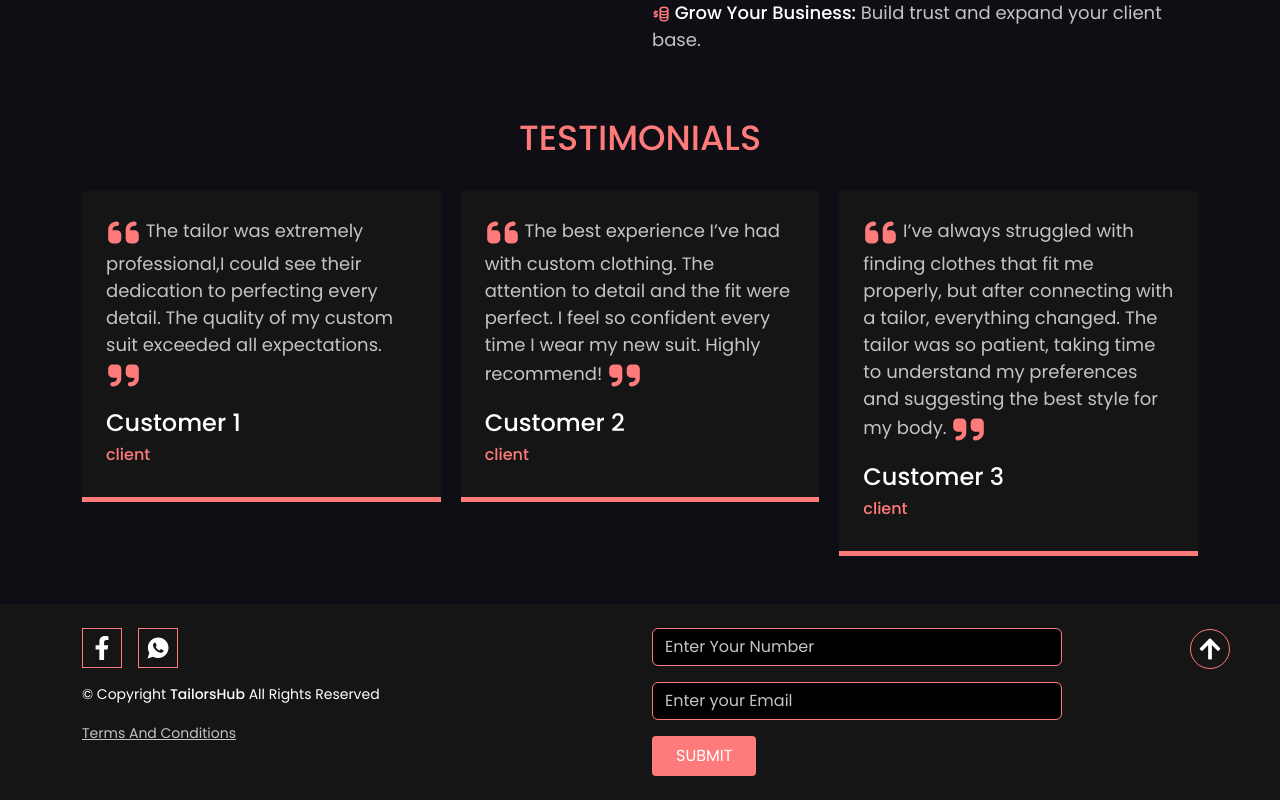
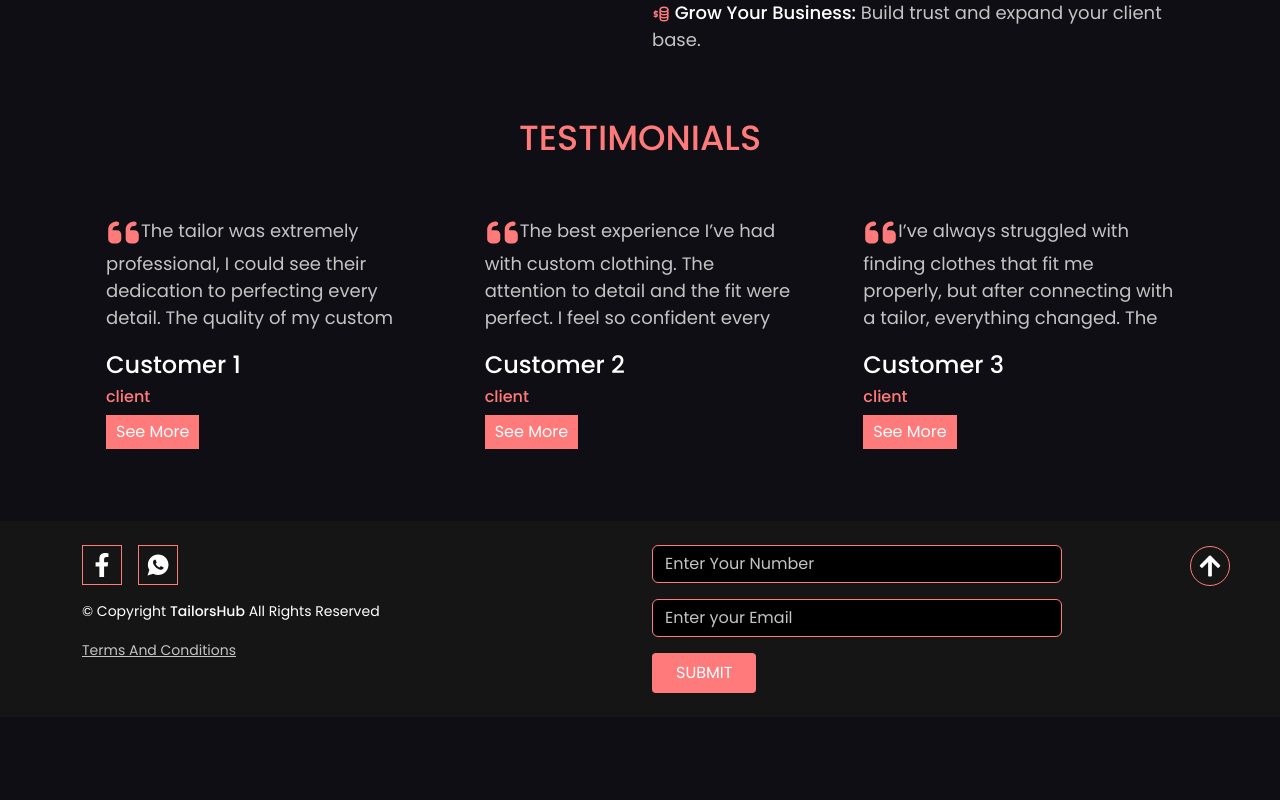
Before and after one commit to WasimAkram-R/Testing, a React (Vite) app in the folder vite-project/: page / in a window 1280 px wide. Shown: the part 2431-3231 px from the top of the page. After the commit the page ends 3148 px from the top, so only its background shows below. Built offline with nearby package versions, Linux system fonts and the light colour scheme; a web font is replaced by a local one.

Commit message:
eight  commit

```diff
--- a/vite-project/src/Components/Home/Home.css
+++ b/vite-project/src/Components/Home/Home.css
@@ -104,3 +104,27 @@
         height: 300px !important;
     }
 }
+
+
+
+
+/* swiper */
+
+.testimonial-text {
+    max-height: 120px; /* Limit the visible text height by default */
+    overflow: hidden;
+    text-overflow: ellipsis;
+  }
+
+  .testimonial-text.show-more {
+    max-height: none; /* Remove the height limitation when expanded */
+    overflow-y: scroll; /* Show scroll when content overflows */
+  }
+
+  .show-more-btn {
+    background-color: #ff7b7b;
+    color: white;
+    border: none;
+    padding: 5px 10px;
+    cursor: pointer;
+  }
--- a/vite-project/src/Components/Home/Home.jsx
+++ b/vite-project/src/Components/Home/Home.jsx
@@ -77,6 +77,35 @@ const Home = () => {
   useEffect(()=>{
      AOS.refresh();
   },[]);
+
+
+//swiper
+
+
+  const [showMore1, setShowMore1] = useState(false);
+  const [showMore2, setShowMore2] = useState(false);
+  const [showMore3, setShowMore3] = useState(false);
+  const [showMore4, setShowMore4] = useState(false);
+
+  const handleShowMore = (index) => {
+    switch (index) {
+      case 1:
+        setShowMore1(!showMore1);
+        break;
+      case 2:
+        setShowMore2(!showMore2);
+        break;
+      case 3:
+        setShowMore3(!showMore3);
+        break;
+      case 4:
+        setShowMore4(!showMore4);
+        break;
+      default:
+        break;
+    }
+  };
+
 
 
 
@@ -267,7 +296,7 @@ const Home = () => {
                 <h3 className=" displaytext text-uppercase pb-4" style={{color:"#ff7b7b"}}>Testimonials</h3>
             </div>
 
-       <Swiper
+       {/* <Swiper
         spaceBetween={20}
         loop={true}
         autoplay={{
@@ -294,10 +323,10 @@ const Home = () => {
         }}
       >
 
-        <SwiperSlide className=' p-4' style={{ backgroundColor: "#151515", borderBottom: "5px solid #ff7b7b" }}>
-          <div className="testimonial">
+        <SwiperSlide  className=' p-4 ' style={{ backgroundColor: "#151515", borderBottom: "5px solid #ff7b7b" }}>
+          <div className="testimonial ">
 
-            <p className="testimonial-text displaypara" style={{color:"#c4c4c5"}}><FaQuoteLeft size={35}  style={{color:"#ff7b7b"}}/>  The tailor was extremely professional,I could see their dedication to perfecting every detail. The quality of my custom suit exceeded all expectations. <FaQuoteRight size={35}  style={{color:"#ff7b7b"}}/>
+            <p className="testimonial-text displaypara " style={{color:"#c4c4c5"}}><FaQuoteLeft size={35}  style={{color:"#ff7b7b"}}/>  The tailor was extremely professional,I could see their dedication to perfecting every detail. The quality of my custom suit exceeded all expectations. <FaQuoteRight size={35}  style={{color:"#ff7b7b"}}/>
             </p>
 
 
@@ -374,8 +403,122 @@ const Home = () => {
           </div>
         </SwiperSlide>
 
-      </Swiper>
+      </Swiper>  */}
 
+
+
+
+         <Swiper
+      spaceBetween={20}
+      loop={true}
+      autoplay={{
+        delay: 1000,
+        disableOnInteraction: false,
+      }}
+      pagination={{
+        clickable: true,
+      }}
+      effect="fade"
+      breakpoints={{
+        320: {
+          slidesPerView: 1,  // 1 slide at a time
+        },
+        768: {
+          slidesPerView: 2,  // Show 2 slides at a time
+        },
+        1024: {
+          slidesPerView: 3,  // Show 3 slides at a time
+        },
+      }}
+    >
+      <SwiperSlide className="p-4">
+        <div className="testimonial">
+          <p
+            className={`testimonial-text displaypara ${showMore1 ? 'show-more' : ''}`}
+            style={{ color: "#c4c4c5" }}
+          >
+            <FaQuoteLeft size={35} style={{ color: "#ff7b7b" }} />
+            The tailor was extremely professional, I could see their dedication to perfecting every detail. The quality of my custom suit exceeded all expectations.
+            <FaQuoteRight size={35} style={{ color: "#ff7b7b" }} />
+          </p>
+          <div className="row align-items-end">
+            <div className="col">
+              <h4 className="testimonial-name text-white">Customer 1</h4>
+              <h6 className="testimonial-name" style={{ color: "#ff7b7b" }}>client</h6>
+            </div>
+          </div>
+          <button className="show-more-btn" onClick={() => handleShowMore(1)}>
+            {showMore1 ? 'Show Less' : 'See More'}
+          </button>
+        </div>
+      </SwiperSlide>
+
+      <SwiperSlide className="p-4">
+        <div className="testimonial">
+          <p
+            className={`testimonial-text displaypara ${showMore2 ? 'show-more' : ''}`}
+            style={{ color: "#c4c4c5" }}
+          >
+            <FaQuoteLeft size={35} style={{ color: "#ff7b7b" }} />
+            The best experience I’ve had with custom clothing. The attention to detail and the fit were perfect. I feel so confident every time I wear my new suit. Highly recommend!
+            <FaQuoteRight size={35} style={{ color: "#ff7b7b" }} />
+          </p>
+          <div className="row align-items-end">
+            <div className="col">
+              <h4 className="testimonial-name text-white">Customer 2</h4>
+              <h6 className="testimonial-name" style={{ color: "#ff7b7b" }}>client</h6>
+            </div>
+          </div>
+          <button className="show-more-btn" onClick={() => handleShowMore(2)}>
+            {showMore2 ? 'Show Less' : 'See More'}
+          </button>
+        </div>
+      </SwiperSlide>
+
+      <SwiperSlide className="p-4">
+        <div className="testimonial">
+          <p
+            className={`testimonial-text displaypara ${showMore3 ? 'show-more' : ''}`}
+            style={{ color: "#c4c4c5" }}
+          >
+            <FaQuoteLeft size={35} style={{ color: "#ff7b7b" }} />
+            I’ve always struggled with finding clothes that fit me properly, but after connecting with a tailor, everything changed. The tailor was so patient, taking time to understand my preferences and suggesting the best style for my body.
+            <FaQuoteRight size={35} style={{ color: "#ff7b7b" }} />
+          </p>
+          <div className="row align-items-end">
+            <div className="col">
+              <h4 className="testimonial-name text-white">Customer 3</h4>
+              <h6 className="testimonial-name" style={{ color: "#ff7b7b" }}>client</h6>
+            </div>
+          </div>
+          <button className="show-more-btn" onClick={() => handleShowMore(3)}>
+            {showMore3 ? 'Show Less' : 'See More'}
+          </button>
+        </div>
+      </SwiperSlide>
+
+      <SwiperSlide className="p-4">
+        <div className="testimonial">
+          <p
+            className={`testimonial-text displaypara ${showMore4 ? 'show-more' : ''}`}
+            style={{ color: "#c4c4c5" }}
+          >
+            <FaQuoteLeft size={35} style={{ color: "#ff7b7b" }} />
+            I’ve been looking for a reliable tailor for years, and I finally found one! The process was simple, and the tailor took the time to understand my specific measurements and preferences.
+            <FaQuoteRight size={35} style={{ color: "#ff7b7b" }} />
+          </p>
+          <div className="row align-items-end">
+            <div className="col">
+              <h4 className="testimonial-name text-white">Customer 4</h4>
+              <h6 className="testimonial-name" style={{ color: "#ff7b7b" }}>client</h6>
+            </div>
+          </div>
+          <button className="show-more-btn" onClick={() => handleShowMore(4)}>
+            {showMore4 ? 'Show Less' : 'See More'}
+          </button>
+        </div>
+      </SwiperSlide>
+    </Swiper>
 
 
 </div>
```
Also changed, not shown: vite-project/src/Components/Login/Login.css (+0 -27 lines).
